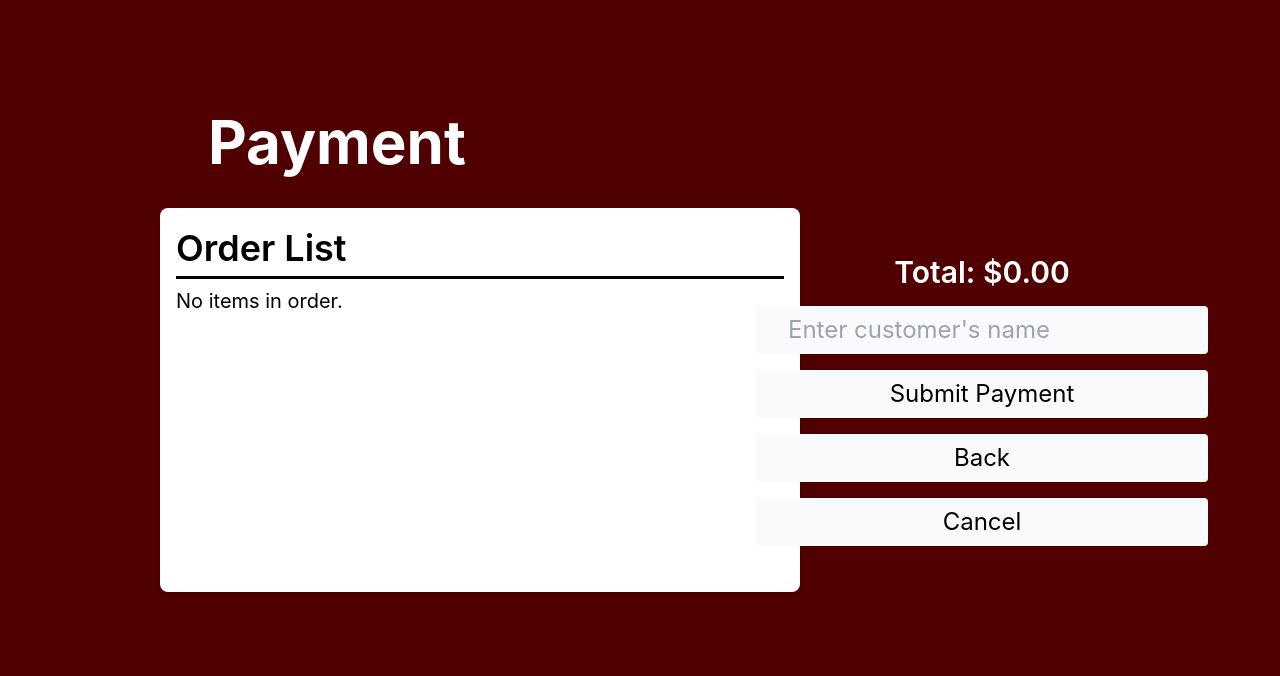
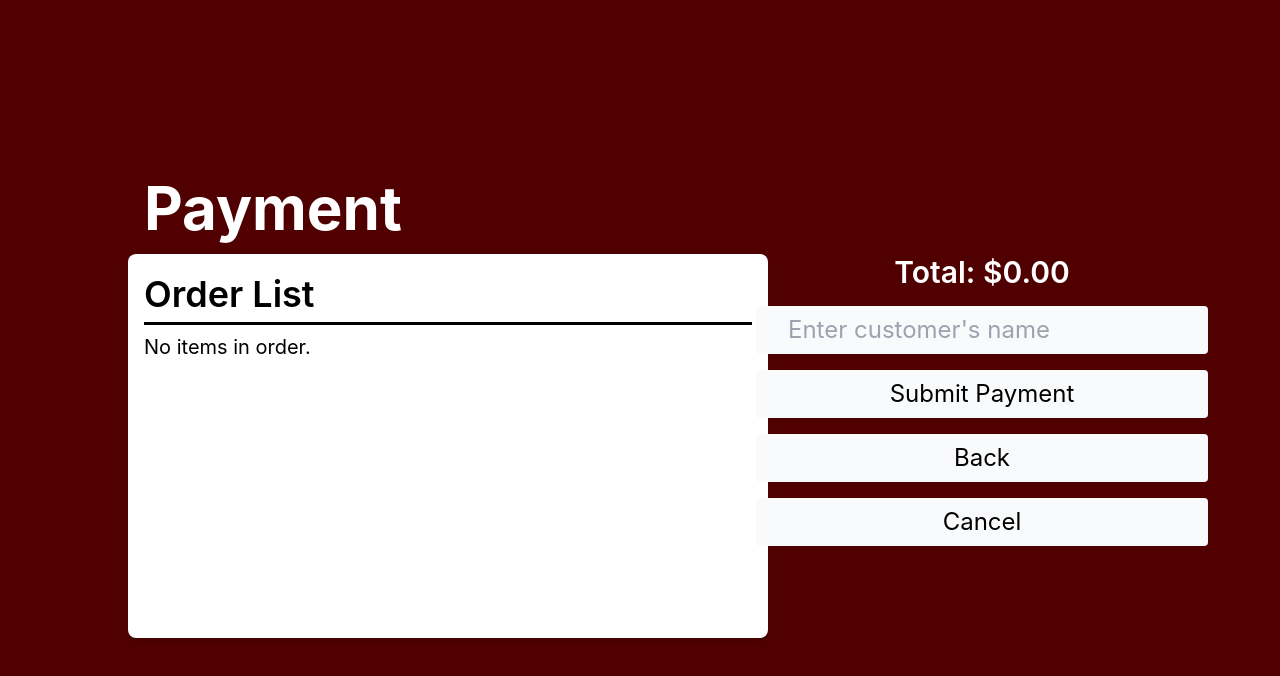
Before and after one commit to csce-315-331-2024a/project-3-full-stack-agile-web-project-3-903-32, a React (Create React App) app in the folder project-3-frontend/: page /cashier/payment in a window 1280 px wide. Shown: the top 676 px of the page. Built offline with nearby package versions, Linux system fonts and the light colour scheme.

Commit message:
Fixed Payment bug
group the orderlist and Payment text in same div

```diff
--- a/project-3-frontend/src/cashier/CashierPayment.js
+++ b/project-3-frontend/src/cashier/CashierPayment.js
@@ -81,10 +81,15 @@ const CashierPayment = () => {
         <div className='h-screen overflow-hidden bg-customMaroon'> {/* This set Background Color */}
 
 
-            <div className="absolute inset-0 flex flex-col items-center justify-center">
-                <div className='absolute top-24 left-48 p-4 text-white text-6xl font-bold'> {/*This determinds the location of Payment text*/}
-                <h1>Payment</h1>
-            </div>
+            <div className="absolute inset-0 flex flex-col items-center justify-center overflow-hidden">
+
+
+                <div className='w-full ml-64'>
+
+                <div className=' p-4 text-white text-6xl font-bold'> {/*This determinds the location of Payment text*/}
+                    <h1>Payment</h1>
+                </div>
+
 
                 <div className="w-1/2 p-4 bg-white rounded-lg shadow-md h-96 overflow-auto mr-80"> {/*This determinds the location */}
                     <div className="flex flex-col items-right">
@@ -107,7 +112,9 @@ const CashierPayment = () => {
                     </div>
                 </div>
 
-            <div className='absolute bottom-22 right-10 mb-4 mr-8 '>
+            </div>
+
+            <div className='absolute overflow-hidden bottom-22 right-10 mb-4 mr-8'>
                 <div className='flex flex-col items-center w-full'>
                 <div className='p-4 text-white text-3xl font-semibold'>
                     <h3>Total: ${typeof total === 'number' ? total.toFixed(2) : '0.00'}</h3>
```
